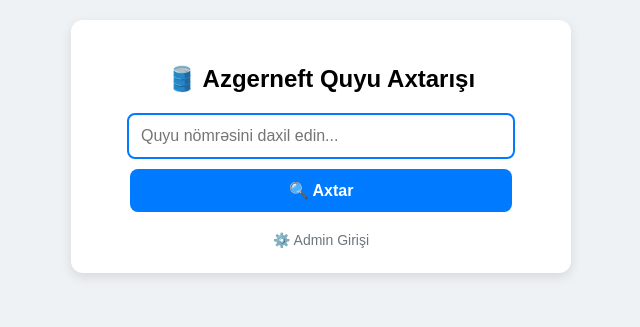
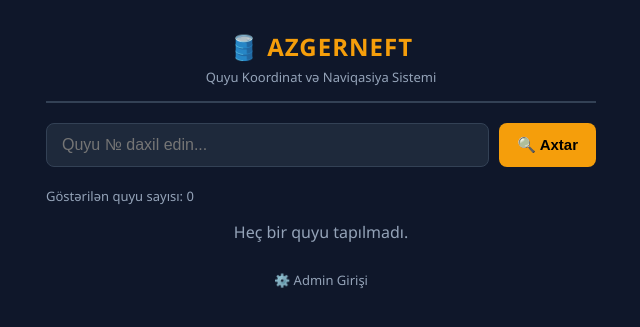
Before and after one commit to kamran451/azgerneft, a Flask app: page / in a window 1280 px wide. Shown: the top 327 px of the page, without its empty margins (319-959 px from the left). Run offline with Flask 3, Linux system fonts and the light colour scheme; data that the repository does not hold is empty.

Commit message:
Update index.html

```diff
--- a/templates/index.html
+++ b/templates/index.html
@@ -3,45 +3,173 @@
 <head>
     <meta charset="UTF-8">
     <meta name="viewport" content="width=device-width, initial-scale=1.0">
-    <title>Quyu Naviqasiyası - Azgerneft</title>
+    <title>AZGERNEFT - Quyu Naviqasiyası</title>
     <style>
-        body { font-family: Arial, sans-serif; background: #eef2f5; margin: 0; padding: 20px; text-align: center; }
-        .box { max-width: 450px; margin: auto; background: white; padding: 25px; border-radius: 12px; box-shadow: 0 4px 12px rgba(0,0,0,0.1); }
-        input[type="text"] { width: 80%; padding: 12px; font-size: 16px; border: 2px solid #007bff; border-radius: 8px; margin-bottom: 10px; }
-        .btn { padding: 12px 20px; font-size: 16px; border: none; border-radius: 8px; cursor: pointer; text-decoration: none; display: inline-block; font-weight: bold; }
-        .btn-blue { background: #007bff; color: white; width: 85%; }
-        .btn-green { background: #28a745; color: white; width: 100%; margin-top: 10px; }
-        .result-card { background: #f8f9fa; border: 1px solid #ddd; padding: 15px; border-radius: 8px; margin-top: 15px; text-align: left; }
-        .admin-link { display: block; margin-top: 20px; color: #6c757d; font-size: 14px; text-decoration: none; }
+        :root {
+            --bg-color: #0f172a;
+            --card-bg: #1e293b;
+            --accent: #f59e0b;
+            --text-main: #f8fafc;
+            --text-muted: #94a3b8;
+            --btn-green: #10b981;
+        }
+        body {
+            font-family: 'Segoe UI', Tahoma, Geneva, Verdana, sans-serif;
+            background-color: var(--bg-color);
+            color: var(--text-main);
+            margin: 0;
+            padding: 15px;
+            display: flex;
+            justify-content: center;
+        }
+        .container {
+            width: 100%;
+            max-width: 550px;
+        }
+        .header {
+            text-align: center;
+            padding: 15px 0;
+            border-bottom: 2px solid #334155;
+            margin-bottom: 20px;
+        }
+        .header h1 {
+            margin: 0;
+            font-size: 24px;
+            color: var(--accent);
+            letter-spacing: 1px;
+        }
+        .header p {
+            margin: 5px 0 0 0;
+            color: var(--text-muted);
+            font-size: 13px;
+        }
+        .search-box {
+            display: flex;
+            gap: 10px;
+            margin-bottom: 20px;
+        }
+        .search-box input {
+            flex: 1;
+            padding: 12px 15px;
+            border-radius: 8px;
+            border: 1px solid #334155;
+            background: #1e293b;
+            color: white;
+            font-size: 16px;
+            outline: none;
+        }
+        .search-box input:focus {
+            border-color: var(--accent);
+        }
+        .search-box button {
+            padding: 12px 18px;
+            border: none;
+            background: var(--accent);
+            color: #000;
+            font-weight: bold;
+            border-radius: 8px;
+            cursor: pointer;
+            font-size: 15px;
+        }
+        .count-badge {
+            font-size: 13px;
+            color: var(--text-muted);
+            margin-bottom: 12px;
+            display: block;
+        }
+        .well-card {
+            background: var(--card-bg);
+            border: 1px solid #334155;
+            border-radius: 10px;
+            padding: 15px;
+            margin-bottom: 12px;
+            box-shadow: 0 4px 6px -1px rgba(0, 0, 0, 0.3);
+        }
+        .well-header {
+            display: flex;
+            justify-content: space-between;
+            align-items: center;
+            margin-bottom: 8px;
+        }
+        .well-title {
+            font-size: 18px;
+            font-weight: bold;
+            color: var(--accent);
+        }
+        .well-coords {
+            font-size: 14px;
+            color: var(--text-muted);
+            margin-bottom: 6px;
+        }
+        .well-note {
+            font-size: 13px;
+            color: #cbd5e1;
+            background: #0f172a;
+            padding: 8px;
+            border-radius: 6px;
+            margin-bottom: 10px;
+        }
+        .btn-nav {
+            display: block;
+            width: 100%;
+            text-align: center;
+            padding: 10px 0;
+            background: var(--btn-green);
+            color: white;
+            text-decoration: none;
+            font-weight: bold;
+            border-radius: 6px;
+            box-sizing: border-box;
+            transition: 0.2s;
+        }
+        .btn-nav:hover {
+            opacity: 0.9;
+        }
+        .footer-link {
+            text-align: center;
+            margin-top: 25px;
+        }
+        .footer-link a {
+            color: var(--text-muted);
+            text-decoration: none;
+            font-size: 13px;
+        }
     </style>
 </head>
 <body>
-    <div class="box">
-        <h2>🛢️ Azgerneft Quyu Axtarışı</h2>
-        <form method="GET" action="/">
-            <input type="text" name="query" value="{{ query }}" placeholder="Quyu nömrəsini daxil edin..." required>
-            <br>
-            <button type="submit" class="btn btn-blue">🔍 Axtar</button>
+    <div class="container">
+        <div class="header">
+            <h1>🛢️ AZGERNEFT</h1>
+            <p>Quyu Koordinat və Naviqasiya Sistemi</p>
+        </div>
+
+        <form method="GET" action="/" class="search-box">
+            <input type="text" name="query" value="{{ query }}" placeholder="Quyu № daxil edin...">
+            <button type="submit">🔍 Axtar</button>
         </form>
 
-        {% if mesaj %}
-            <p style="color: red; margin-top: 15px;">{{ mesaj }}</p>
-        {% endif %}
+        <span class="count-badge">Göstərilən quyu sayısı: {{ quyular|length }}</span>
 
         {% if quyular %}
             {% for quyu in quyular %}
-            <div class="result-card">
-                <h3>📍 Quyu №: {{ quyu.quyu_no }}</h3>
-                <p><strong>Koordinatlar:</strong> {{ quyu.lat }}, {{ quyu.lon }}</p>
+            <div class="well-card">
+                <div class="well-header">
+                    <span class="well-title">📍 Quyu №: {{ quyu.quyu_no }}</span>
+                </div>
+                <div class="well-coords">🗺️ {{ quyu.lat }}, {{ quyu.lon }}</div>
                 {% if quyu.qeyd %}
-                    <p><strong>Qeyd:</strong> {{ quyu.qeyd }}</p>
+                    <div class="well-note">📝 {{ quyu.qeyd }}</div>
                 {% endif %}
-                <a href="https://www.google.com/maps/search/?api=1&query={{ quyu.lat }},{{ quyu.lon }}" target="_blank" class="btn btn-green">🗺️ Google Maps-də Naviqasiyanı Aç</a>
+                <a href="https://www.google.com/maps/search/?api=1&query={{ quyu.lat }},{{ quyu.lon }}" target="_blank" class="btn-nav">🚀 Google Maps-də Naviqasiya Et</a>
             </div>
             {% endfor %}
+        {% else %}
+            <p style="text-align: center; color: var(--text-muted);">Heç bir quyu tapılmadı.</p>
         {% endif %}
 
-        <a href="/login" class="admin-link">⚙️ Admin Girişi</a>
+        <div class="footer-link">
+            <a href="/login">⚙️ Admin Girişi</a>
+        </div>
     </div>
 </body>
 </html>
```
